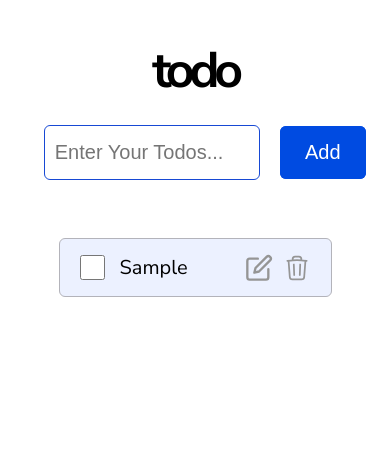
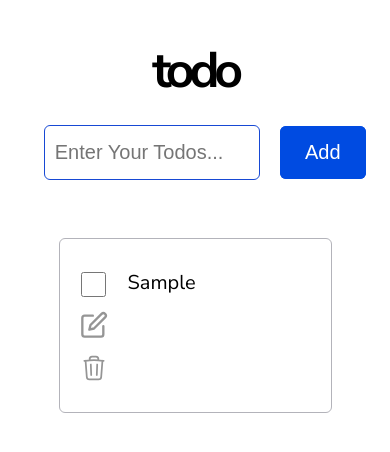
Before and after one commit to RISHIT-PUSHPKAR/todo-list, a React (Create React App) app: page / in a window 390 px wide. Both pictures are taken after typing "Sample" into the empty fields and a click on the button "Add". Shown: the top 452 px of the page. Built offline with nearby package versions, Linux system fonts and the light colour scheme.

Commit message:
mobile responsive changes

```diff
--- a/src/components/Card.js
+++ b/src/components/Card.js
@@ -43,14 +43,21 @@ const Card = ({
   return (
     <>
       <div className={styles.card}>
+        <div
+          className="action-btn"
+          style={{
+            paddingTop: "0.3rem",
+            display: "flex",
+            flexDirection: "column",
+            justifyContent: "flex-start",
+            // outline: "1px solid green",
+          }}
+        >
           <input
             type="checkbox"
             className={styles.checkbox}
             onClick={() => checkboxInputHandler(todo)}
           />
-        <div className={todo.checked ? styles.strikethrough : styles.todo_text}>
-          {todo.title}
-        </div>
           <FiEdit
             className={todo.edit ? styles.editOn : styles.edit}
             onClick={() => editHandler(todo)}
@@ -60,6 +67,14 @@ const Card = ({
             onClick={() => deleteHandler(todo)}
           />
         </div>
+        <div
+          className={`${
+            todo.checked ? styles.strikethrough : styles.todo_text
+          }`}
+        >
+          {todo.title}
+        </div>
+      </div>
     </>
   );
 };
--- a/src/components/Card.module.css
+++ b/src/components/Card.module.css
@@ -1,16 +1,17 @@
 .card {
-  background-color: #ecf1ff;
+  /* background-color: #ecf1ff; */
+  background-color: white;
   border: 1.5px solid #b3b3ba;
-  padding: 1rem 2rem;
+  padding: 3rem 2rem;
   border-radius: 0.6rem;
   display: flex;
   width: 36%;
-  height: 7.5vh;
   margin: 0.8rem 0;
 }
 
 .checkbox {
-  margin-right: 1.5rem;
+  /* margin-right: 1.5rem; */
+  margin: 0 2rem 30% 0;
   flex-shrink: 0;
   border: none;
   height: 2.5rem;
@@ -19,19 +20,22 @@
 }
 
 .todo_text {
-  flex-basis: 90%;
-  align-self: center;
-  justify-self: flex-start;
+  /* background-color: #ecf1ff; */
+  align-self: flex-start;
   font-size: 2rem;
+  overflow: hidden;
+  padding-right: 2rem;
 }
 
 .edit {
   flex-shrink: 0;
   stroke: #959595;
-  margin: 0 1rem;
+  /* margin: 0 1rem; */
+  margin: 0 2rem 30% 0;
   font-size: 2.6rem;
   align-self: center;
   text-align: end;
+  margin-left: auto;
 }
 
 .edit:hover {
@@ -43,8 +47,10 @@
 }
 
 .editOn {
+  margin-left: auto;
   flex-shrink: 0;
-  margin: 0 1rem;
+  /* margin: 0 1rem; */
+  margin: 0 2rem 30% 0;
   font-size: 2.6rem;
   align-self: center;
   text-align: end;
@@ -52,6 +58,7 @@
 }
 
 .trashIcon {
+  margin: 0 2rem 0 0;
   flex-shrink: 0;
   stroke: #959595;
   font-size: 2.8rem;
@@ -68,6 +75,15 @@
   transform: scale(0.94);
 }
 
+.strikethrough {
+  overflow: hidden;
+  padding-right: 2rem;
+  text-decoration: line-through;
+  align-self: flex-start;
+  font-size: 2rem;
+  opacity: 0.5;
+}
+
 @keyframes trashRotate {
   0% {
     transform: rotate(0deg);
@@ -82,19 +98,11 @@
     transform: rotate(-45deg);
   }
 }
-.strikethrough {
-  text-decoration: line-through;
-  flex-basis: 90%;
-  align-self: center;
-  justify-self: flex-start;
-  font-size: 2rem;
-  opacity: 0.5;
-}
 
 @media (max-width: 58rem) {
   .card {
     width: 70%;
-    height: 7vh;
+    height: auto;
   }
 
   .editOn,
@@ -113,6 +121,11 @@
   }
 }
 
+/* @media (max-width: 50rem) {
+  .card {
+    background-color: aqua;
+  }
+} */
 /* @media (max-width: 40rem) {
   .card {
     width: 70%;
--- a/src/components/HeaderSection.js
+++ b/src/components/HeaderSection.js
@@ -53,7 +53,6 @@ const HeaderSection = ({
             placeholder="Enter Your Todos..."
             value={input}
             onChange={inputHandler}
-            maxLength={16}
             required
           />
         </li>
```
Lines whose indentation alone changed are shown as unchanged.
